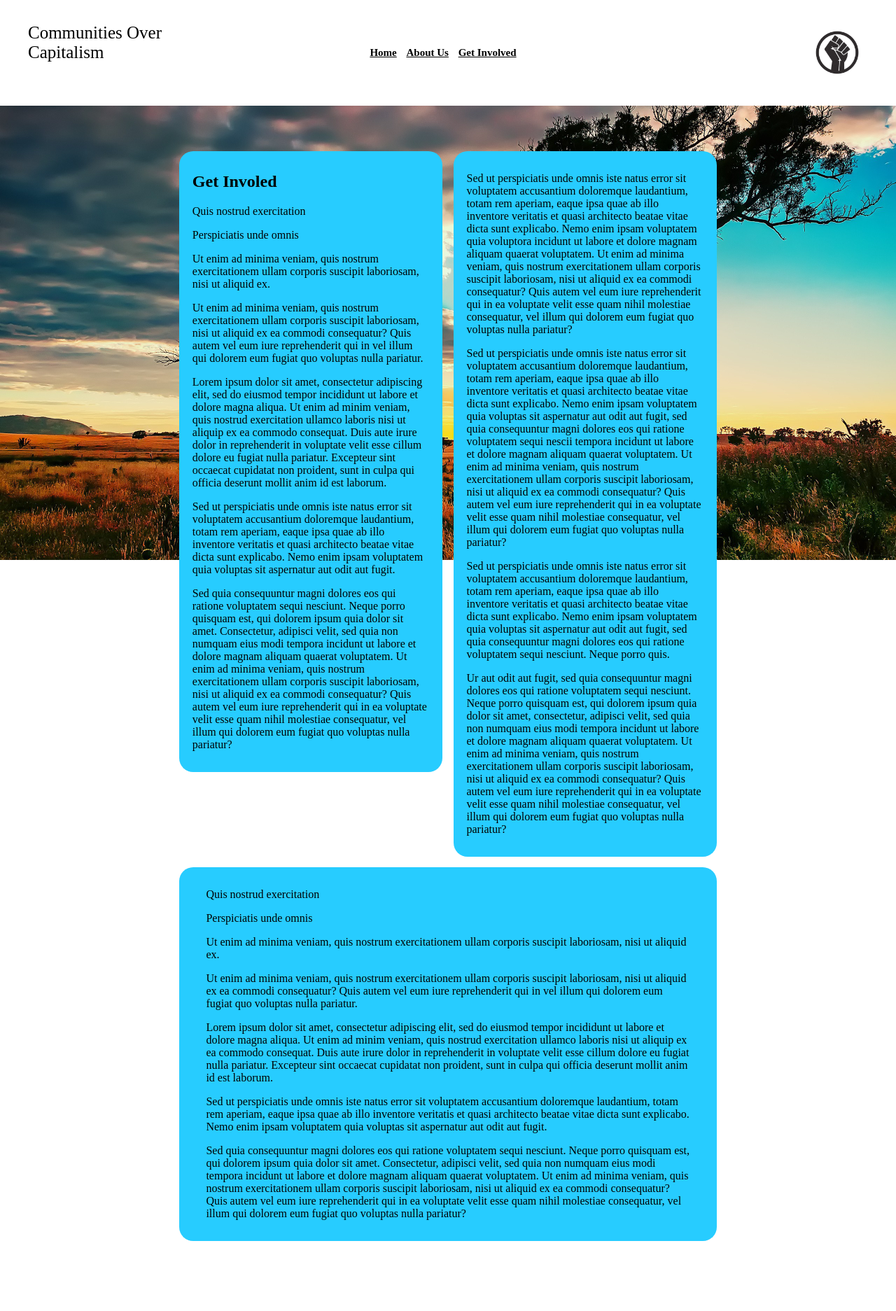
After one commit to riley-voor/communities_over_capitalism_website, a Flask app: page /get_involved in a window 1280 px wide. The commit adds this page. Shown: the whole page at 70% size. Run offline with Flask 2, Linux system fonts and the light colour scheme.

Commit message:
create get_involved page

```diff
--- a/app.py
+++ b/app.py
@@ -6,9 +6,9 @@ from flask import Flask
 from flask import render_template
 app = Flask(__name__)
 
-##############
-### Routes ###
-##############
+###################
+### Page Routes ###
+###################
 
 @app.route('/')
 def landing_page():
@@ -17,6 +17,10 @@ def landing_page():
 @app.route('/about_us')
 def about_us():
     return render_page( page='about_us.html', title='About Us' )
+
+@app.route('/get_involved')
+def get_involved():
+    return render_page( page='get_involved.html' )
 
 ######################
 ### Util Functions ###
--- a/static/css/main.css
+++ b/static/css/main.css
@@ -69,13 +69,14 @@ a {
 
 .main_body_row {
     /* Spacing out the rows */
-    margin-bottom: 15px;
+   /*  margin-top: 15px; */
 }
 
 .full_width_main_body_block {
     /* Positioning */
     display: inline-block;
     width: 100%;
+    margin-top: 15px;
 
     /* Decoration */
     border-radius: 20px;
@@ -95,6 +96,7 @@ a {
     display: inline-block;
     width: 49%;
     float: left;
+    margin-top: 15px;
 
     /* Decoration */
     border-radius: 20px;
@@ -106,6 +108,7 @@ a {
     display: inline-block;
     width: 49%;
     float: right;
+    margin-top: 15px;
 
     /* Decoration */
     border-radius: 20px;
--- /dev/null
+++ b/templates/get_involved.html
@@ -0,0 +1,35 @@
+<div class="main_body_row">
+    <div class="left_half_width_main_body_block">
+        <div class="main_body_text">
+            <h2>Get Involed</h2>
+            <p>Quis nostrud exercitation</p>
+            <p>Perspiciatis unde omnis</p>
+            <p>Ut enim ad minima veniam, quis nostrum exercitationem ullam corporis suscipit laboriosam, nisi ut aliquid ex.</p>
+            <p>Ut enim ad minima veniam, quis nostrum exercitationem ullam corporis suscipit laboriosam, nisi ut aliquid ex ea commodi consequatur? Quis autem vel eum iure reprehenderit qui in vel illum qui dolorem eum fugiat quo voluptas nulla pariatur.</p>
+            <p>Lorem ipsum dolor sit amet, consectetur adipiscing elit, sed do eiusmod tempor incididunt ut labore et dolore magna aliqua. Ut enim ad minim veniam, quis nostrud exercitation ullamco laboris nisi ut aliquip ex ea commodo consequat. Duis aute irure dolor in reprehenderit in voluptate velit esse cillum dolore eu fugiat nulla pariatur. Excepteur sint occaecat cupidatat non proident, sunt in culpa qui officia deserunt mollit anim id est laborum.</p>
+            <p>Sed ut perspiciatis unde omnis iste natus error sit voluptatem accusantium doloremque laudantium, totam rem aperiam, eaque ipsa quae ab illo inventore veritatis et quasi architecto beatae vitae dicta sunt explicabo. Nemo enim ipsam voluptatem quia voluptas sit aspernatur aut odit aut fugit.</p>
+            <p>Sed quia consequuntur magni dolores eos qui ratione voluptatem sequi nesciunt. Neque porro quisquam est, qui dolorem ipsum quia dolor sit amet. Consectetur, adipisci velit, sed quia non numquam eius modi tempora incidunt ut labore et dolore magnam aliquam quaerat voluptatem. Ut enim ad minima veniam, quis nostrum exercitationem ullam corporis suscipit laboriosam, nisi ut aliquid ex ea commodi consequatur? Quis autem vel eum iure reprehenderit qui in ea voluptate velit esse quam nihil molestiae consequatur, vel illum qui dolorem eum fugiat quo voluptas nulla pariatur?</p>
+        </div>
+    </div>
+    <div class="right_half_width_main_body_block">
+        <div class="main_body_text">
+            <p>Sed ut perspiciatis unde omnis iste natus error sit voluptatem accusantium doloremque laudantium, totam rem aperiam, eaque ipsa quae ab illo inventore veritatis et quasi architecto beatae vitae dicta sunt explicabo. Nemo enim ipsam voluptatem quia voluptora incidunt ut labore et dolore magnam aliquam quaerat voluptatem. Ut enim ad minima veniam, quis nostrum exercitationem ullam corporis suscipit laboriosam, nisi ut aliquid ex ea commodi consequatur? Quis autem vel eum iure reprehenderit qui in ea voluptate velit esse quam nihil molestiae consequatur, vel illum qui dolorem eum fugiat quo voluptas nulla pariatur?</p>
+            <p>Sed ut perspiciatis unde omnis iste natus error sit voluptatem accusantium doloremque laudantium, totam rem aperiam, eaque ipsa quae ab illo inventore veritatis et quasi architecto beatae vitae dicta sunt explicabo. Nemo enim ipsam voluptatem quia voluptas sit aspernatur aut odit aut fugit, sed quia consequuntur magni dolores eos qui ratione voluptatem sequi nescii tempora incidunt ut labore et dolore magnam aliquam quaerat voluptatem. Ut enim ad minima veniam, quis nostrum exercitationem ullam corporis suscipit laboriosam, nisi ut aliquid ex ea commodi consequatur? Quis autem vel eum iure reprehenderit qui in ea voluptate velit esse quam nihil molestiae consequatur, vel illum qui dolorem eum fugiat quo voluptas nulla pariatur?</p>
+            <p>Sed ut perspiciatis unde omnis iste natus error sit voluptatem accusantium doloremque laudantium, totam rem aperiam, eaque ipsa quae ab illo inventore veritatis et quasi architecto beatae vitae dicta sunt explicabo. Nemo enim ipsam voluptatem quia voluptas sit aspernatur aut odit aut fugit, sed quia consequuntur magni dolores eos qui ratione voluptatem sequi nesciunt. Neque porro quis.</p>
+            <p>Ur aut odit aut fugit, sed quia consequuntur magni dolores eos qui ratione voluptatem sequi nesciunt. Neque porro quisquam est, qui dolorem ipsum quia dolor sit amet, consectetur, adipisci velit, sed quia non numquam eius modi tempora incidunt ut labore et dolore magnam aliquam quaerat voluptatem. Ut enim ad minima veniam, quis nostrum exercitationem ullam corporis suscipit laboriosam, nisi ut aliquid ex ea commodi consequatur? Quis autem vel eum iure reprehenderit qui in ea voluptate velit esse quam nihil molestiae consequatur, vel illum qui dolorem eum fugiat quo voluptas nulla pariatur?</p>
+        </div>
+    </div>
+</div>
+<div class="main_body_row">
+    <div class="full_width_main_body_block">
+        <div class="main_body_text">
+            <p>Quis nostrud exercitation</p>
+            <p>Perspiciatis unde omnis</p>
+            <p>Ut enim ad minima veniam, quis nostrum exercitationem ullam corporis suscipit laboriosam, nisi ut aliquid ex.</p>
+            <p>Ut enim ad minima veniam, quis nostrum exercitationem ullam corporis suscipit laboriosam, nisi ut aliquid ex ea commodi consequatur? Quis autem vel eum iure reprehenderit qui in vel illum qui dolorem eum fugiat quo voluptas nulla pariatur.</p>
+            <p>Lorem ipsum dolor sit amet, consectetur adipiscing elit, sed do eiusmod tempor incididunt ut labore et dolore magna aliqua. Ut enim ad minim veniam, quis nostrud exercitation ullamco laboris nisi ut aliquip ex ea commodo consequat. Duis aute irure dolor in reprehenderit in voluptate velit esse cillum dolore eu fugiat nulla pariatur. Excepteur sint occaecat cupidatat non proident, sunt in culpa qui officia deserunt mollit anim id est laborum.</p>
+            <p>Sed ut perspiciatis unde omnis iste natus error sit voluptatem accusantium doloremque laudantium, totam rem aperiam, eaque ipsa quae ab illo inventore veritatis et quasi architecto beatae vitae dicta sunt explicabo. Nemo enim ipsam voluptatem quia voluptas sit aspernatur aut odit aut fugit.</p>
+            <p>Sed quia consequuntur magni dolores eos qui ratione voluptatem sequi nesciunt. Neque porro quisquam est, qui dolorem ipsum quia dolor sit amet. Consectetur, adipisci velit, sed quia non numquam eius modi tempora incidunt ut labore et dolore magnam aliquam quaerat voluptatem. Ut enim ad minima veniam, quis nostrum exercitationem ullam corporis suscipit laboriosam, nisi ut aliquid ex ea commodi consequatur? Quis autem vel eum iure reprehenderit qui in ea voluptate velit esse quam nihil molestiae consequatur, vel illum qui dolorem eum fugiat quo voluptas nulla pariatur?</p>
+        </div>
+    </div>
+</div>
```
